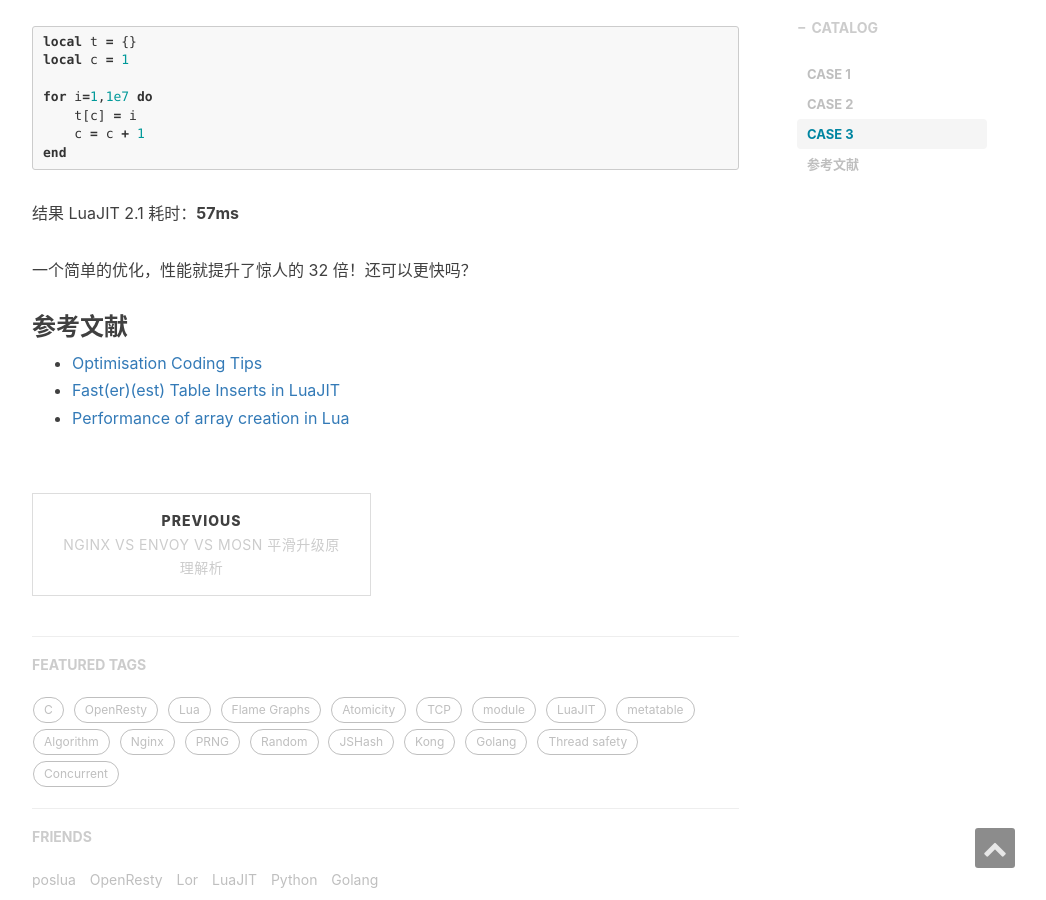
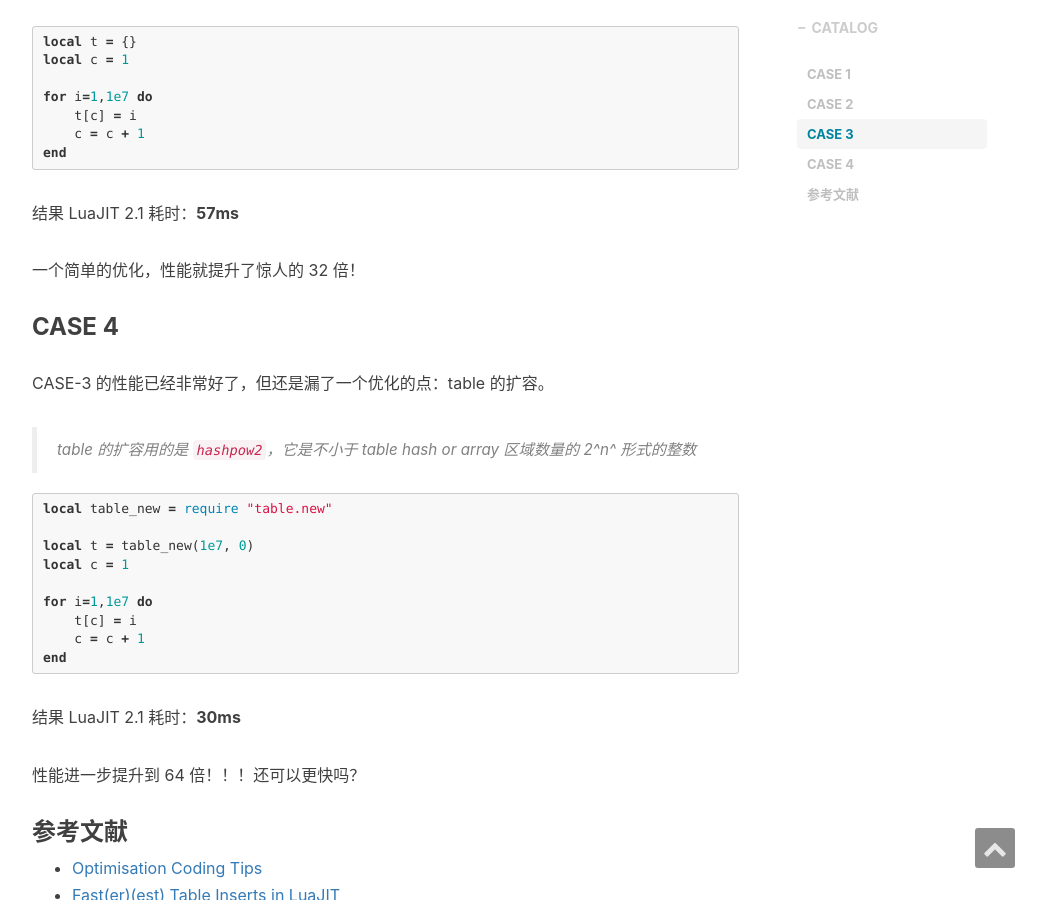
Before and after one commit to ms2008/ms2008.github.io, a Jekyll site: the page built from _posts/2020-03-10-luajit-table-insert.md, in a window 1280 px wide and 900 px high, scrolled down 3053 px. Shown: the whole window, without its empty margins (233-1279 px from the left). Built offline with Jekyll 4.4.1, drawn with Linux system fonts in a browser that asks for light colours; nearby versions of some CDN libraries; comment, search, counter and statistics services are not loaded; some of the changed text lies outside the part shown.

Commit message:
add lua table rehash test case for table insert

````diff
--- a/_posts/2020-03-10-luajit-table-insert.md
+++ b/_posts/2020-03-10-luajit-table-insert.md
@@ -43,6 +43,8 @@ request.REQUEST_HEADERS_NAMES = twaf_func:table_keys(request_headers)
 
 ### CASE 1
 
+> 题外话：根据 Lua Wiki 上的优化建议，local 化的变量会更快。但是这在 LuaJIT 上几乎已经没有了优势。
+
 ```lua
 local t = {}
 local table_insert = table.insert
@@ -94,7 +94,29 @@ end
 
 结果 LuaJIT 2.1 耗时：**57ms**
 
-一个简单的优化，性能就提升了惊人的 32 倍！还可以更快吗？
+一个简单的优化，性能就提升了惊人的 32 倍！
+
+### CASE 4
+
+CASE-3 的性能已经非常好了，但还是漏了一个优化的点：table 的扩容。
+
+> table 的扩容用的是 `hashpow2`，它是不小于 table hash or array 区域数量的 2^n^ 形式的整数
+
+```lua
+local table_new = require "table.new"
+
+local t = table_new(1e7, 0)
+local c = 1
+
+for i=1,1e7 do
+    t[c] = i
+    c = c + 1
+end
+```
+
+结果 LuaJIT 2.1 耗时：**30ms**
+
+性能进一步提升到 64 倍！！！还可以更快吗？
 
 ### 参考文献
 
````
Also changed, not shown: other parts of _posts/2020-03-10-luajit-table-insert.md (+0 -2 lines).
